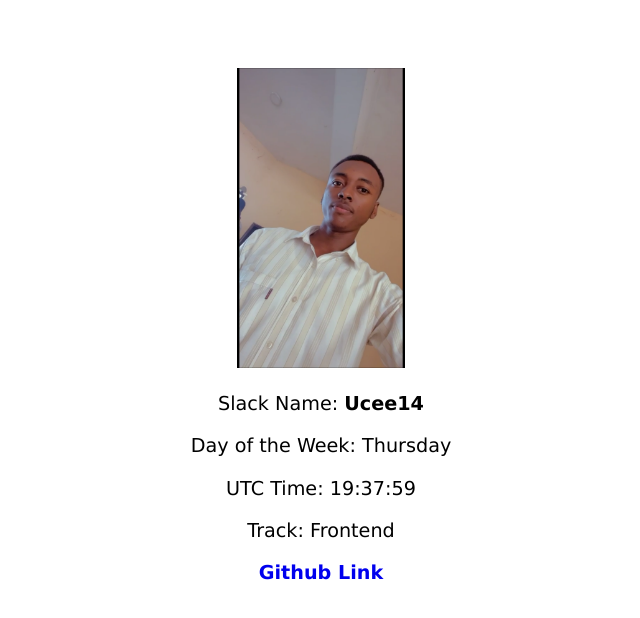
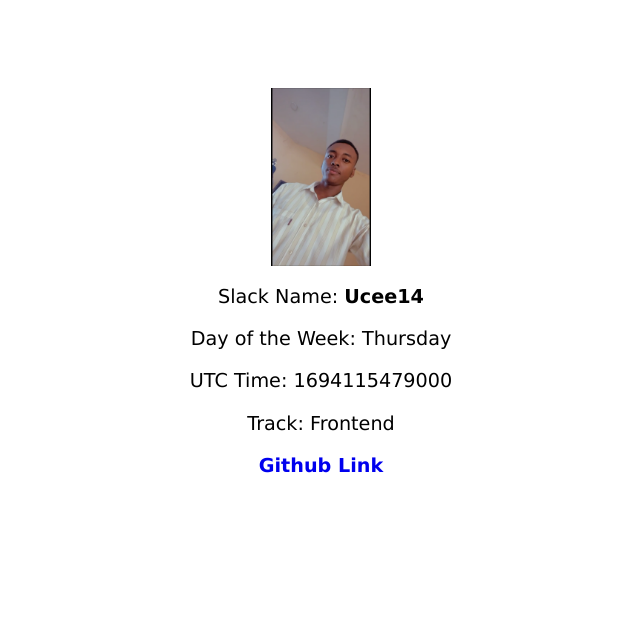
Before and after one commit to Yhucee14/zuri-x-task-one, a plain HTML site: page index.html in a window 1280 px wide. Shown: the whole page, without its empty margins (319-959 px from the left). Drawn offline with Linux system fonts and the light colour scheme.

Commit message:
modified the time functionality

```diff
--- a/index.css
+++ b/index.css
@@ -3,20 +3,23 @@ body{
     padding: 40px;
     text-align: center;
     font-size: larger;
-    padding-top: 60px;
+    padding-top: 80px;
     font-family: 'Lucida Sans', 'Lucida Sans Regular', 'Lucida Grande', 'Lucida Sans Unicode', Geneva, Verdana, sans-serif;
 }
 
 
 [data-testid="slackDisplayImage"] {
-    max-width: 400px;
-    height: 300px;
+    max-width: 100px;
+    height: auto;
+    display: block;
+    margin: 0 auto;
 }
 
 [data-testid="slackUserName"] {
     font-weight: bold;
 }
 
+
 [data-testid="githubURL"] {
     font-weight: bold;
     cursor: pointer;
--- a/index.js
+++ b/index.js
@@ -6,14 +6,14 @@ function updateDateTime() {
     const utcTimeMilliseconds = now.getTime();
     const dayOfWeek = now.toLocaleDateString(undefined, { weekday: 'long' });
 
-    const formattedUtcTime = new Date(utcTimeMilliseconds);
+    // const formattedUtcTime = new Date(utcTimeMilliseconds);
 
-    const hours = formattedUtcTime.getUTCHours().toString().padStart(2, '0');
-    const minutes = formattedUtcTime.getUTCMinutes().toString().padStart(2, '0');
-    const seconds = formattedUtcTime.getUTCSeconds().toString().padStart(2, '0');
+    // const hours = formattedUtcTime.getUTCHours().toString().padStart(2, '0');
+    // const minutes = formattedUtcTime.getUTCMinutes().toString().padStart(2, '0');
+    // const seconds = formattedUtcTime.getUTCSeconds().toString().padStart(2, '0');
 
 
-    utcTimeElement.textContent = `UTC Time: ${hours}:${minutes}:${seconds}`;
+    utcTimeElement.textContent = `UTC Time: ${utcTimeMilliseconds}`;
     dayOfWeekElement.textContent = `Day of the Week: ${dayOfWeek}`;
 }
 
```
